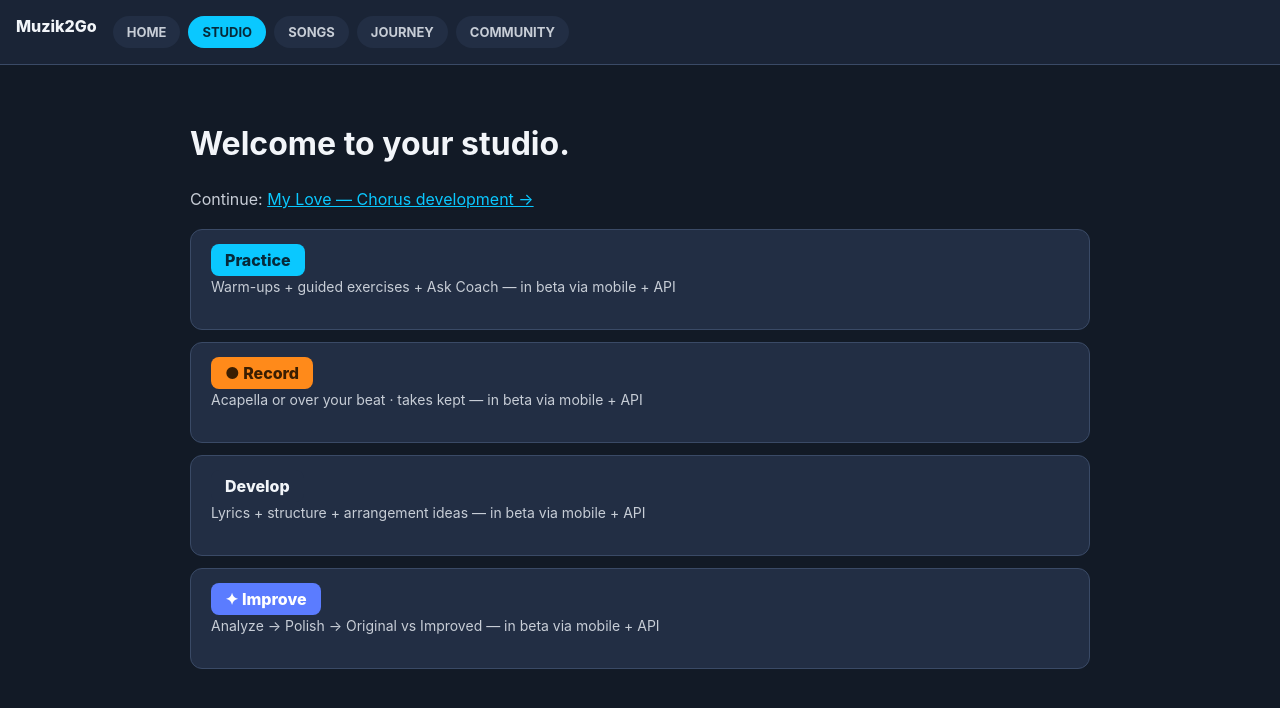
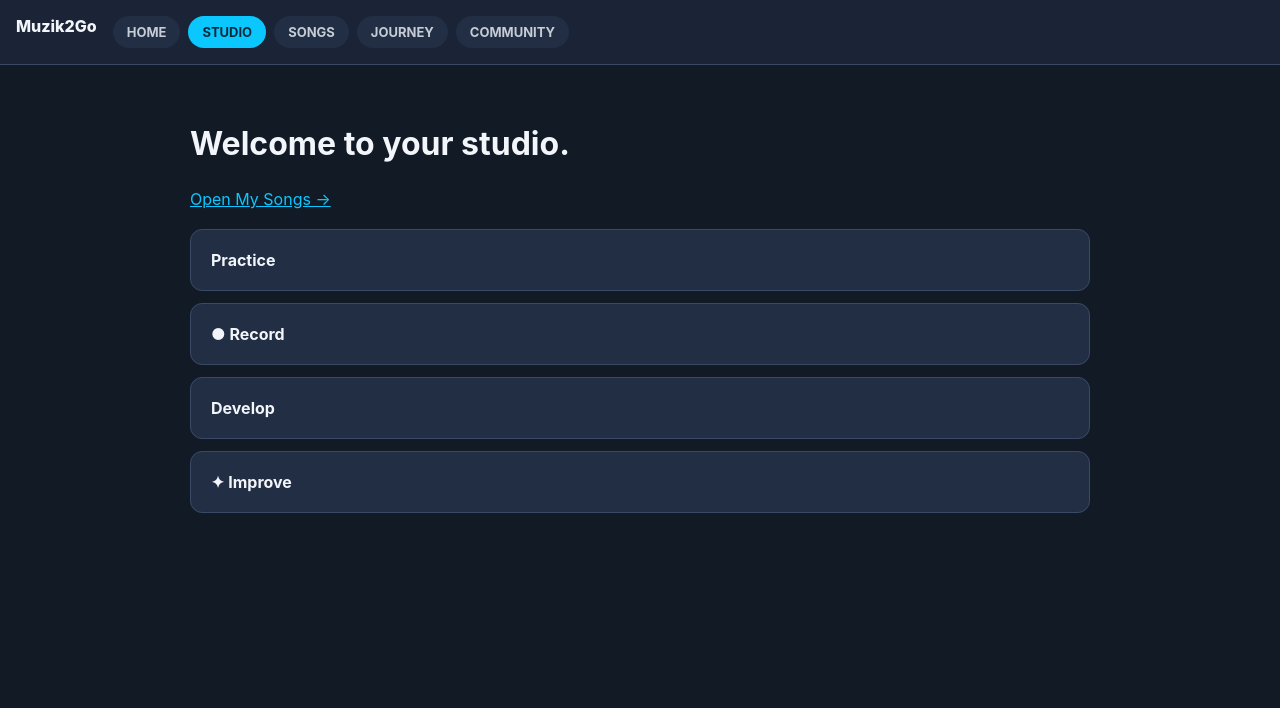
Before and after one commit to stellapraise2024-droid/Muzik2go, a Next.js app in the folder web/: page /studio in a window 1280 px wide. Shown: the top 708 px of the page. Built offline with nearby package versions, Linux system fonts and the light colour scheme.

Commit message:
UI cleanup: remove placeholder/dev copy and mock data from web pages (empty states instead)

```diff
--- a/web/src/app/home/page.tsx
+++ b/web/src/app/home/page.tsx
@@ -21,12 +21,12 @@ export default function Home() {
         </div>
         <h2 style={{ marginTop: 32, fontSize: 20 }}>Continue working</h2>
         <a href="/songs" style={{ display: "block", marginTop: 12, background: "#222E44", border: "1px solid #3A4A66", borderRadius: 12, padding: 20, color: "#F2F5F9", textDecoration: "none" }}>
-          <b>My Love</b> <span style={{ background: "#0AC8FF", color: "#062A3A", borderRadius: 999, padding: "2px 10px", fontSize: 12, fontWeight: 700 }}>demo</span>
-          <p style={{ color: "#C7CDD6", fontSize: 14 }}>Chorus development · edited 2h ago →</p>
+          <b>My Songs →</b>
+          <p style={{ color: "#C7CDD6", fontSize: 14 }}>No songs yet.</p>
         </a>
         <h2 style={{ marginTop: 32, fontSize: 20 }}>Your progress</h2>
         <a href="/journey" style={{ display: "block", marginTop: 12, background: "#222E44", border: "1px solid #3A4A66", borderRadius: 12, padding: 20, color: "#F2F5F9", textDecoration: "none" }}>
-          <p style={{ fontFamily: "monospace", fontSize: 13 }}>6 sessions · 3 records · streak 4 days →</p>
+          <p style={{ color: "#C7CDD6", fontSize: 14 }}>Your Journey →</p>
         </a>
       </section>
     </main>
--- a/web/src/app/studio/page.tsx
+++ b/web/src/app/studio/page.tsx
@@ -1,12 +1,7 @@
 import SiteNav from "@/components/SiteNav";
 
 // /studio — working environment: Practice / Record / Develop / Improve sections, all navigable.
-const SECTIONS = [
-  { title: "Practice", desc: "Warm-ups + guided exercises + Ask Coach", bg: "#0AC8FF", fg: "#062A3A" },
-  { title: "● Record", desc: "Acapella or over your beat · takes kept", bg: "#FF8A1A", fg: "#3A1E02" },
-  { title: "Develop", desc: "Lyrics + structure + arrangement ideas", bg: "#222E44", fg: "#F2F5F9" },
-  { title: "✦ Improve", desc: "Analyze → Polish → Original vs Improved", bg: "#5B7CFF", fg: "#fff" },
-];
+const SECTIONS = ["Practice", "● Record", "Develop", "✦ Improve"];
 
 export default function Studio() {
   return (
@@ -14,12 +9,11 @@ export default function Studio() {
       <SiteNav active="/studio" />
       <section style={{ padding: 32, maxWidth: 900, margin: "auto" }}>
         <h1 style={{ fontSize: 32 }}>Welcome to your studio.</h1>
-        <p style={{ color: "#C7CDD6" }}>Continue: <a href="/songs" style={{ color: "#0AC8FF" }}>My Love — Chorus development →</a></p>
+        <p style={{ color: "#C7CDD6" }}><a href="/songs" style={{ color: "#0AC8FF" }}>Open My Songs →</a></p>
         <div style={{ marginTop: 20, display: "grid", gap: 12 }}>
           {SECTIONS.map((s) => (
-            <div key={s.title} style={{ background: "#222E44", border: "1px solid #3A4A66", borderRadius: 12, padding: 20 }}>
-              <span style={{ background: s.bg, color: s.fg, padding: "6px 14px", borderRadius: 8, fontWeight: 800 }}>{s.title}</span>
-              <p style={{ color: "#C7CDD6", fontSize: 14, marginTop: 8 }}>{s.desc} — in beta via mobile + API</p>
+            <div key={s} style={{ background: "#222E44", border: "1px solid #3A4A66", borderRadius: 12, padding: 20 }}>
+              <b>{s}</b>
             </div>
           ))}
         </div>
```
Also changed, not shown: web/src/app/community/page.tsx (+2 -7 lines), web/src/app/journey/page.tsx (+4 -5 lines), web/src/app/songs/page.tsx (+2 -16 lines).
